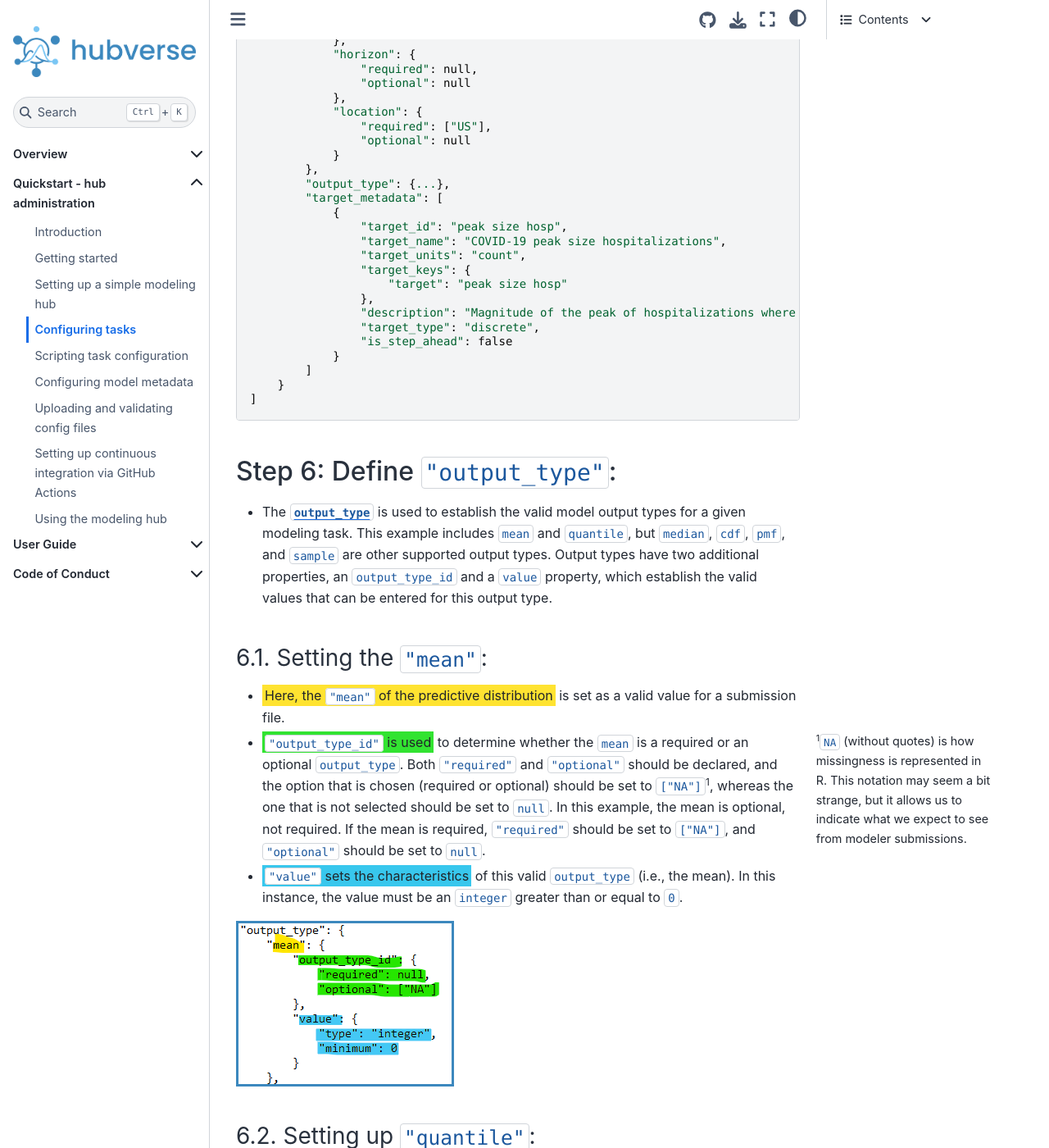
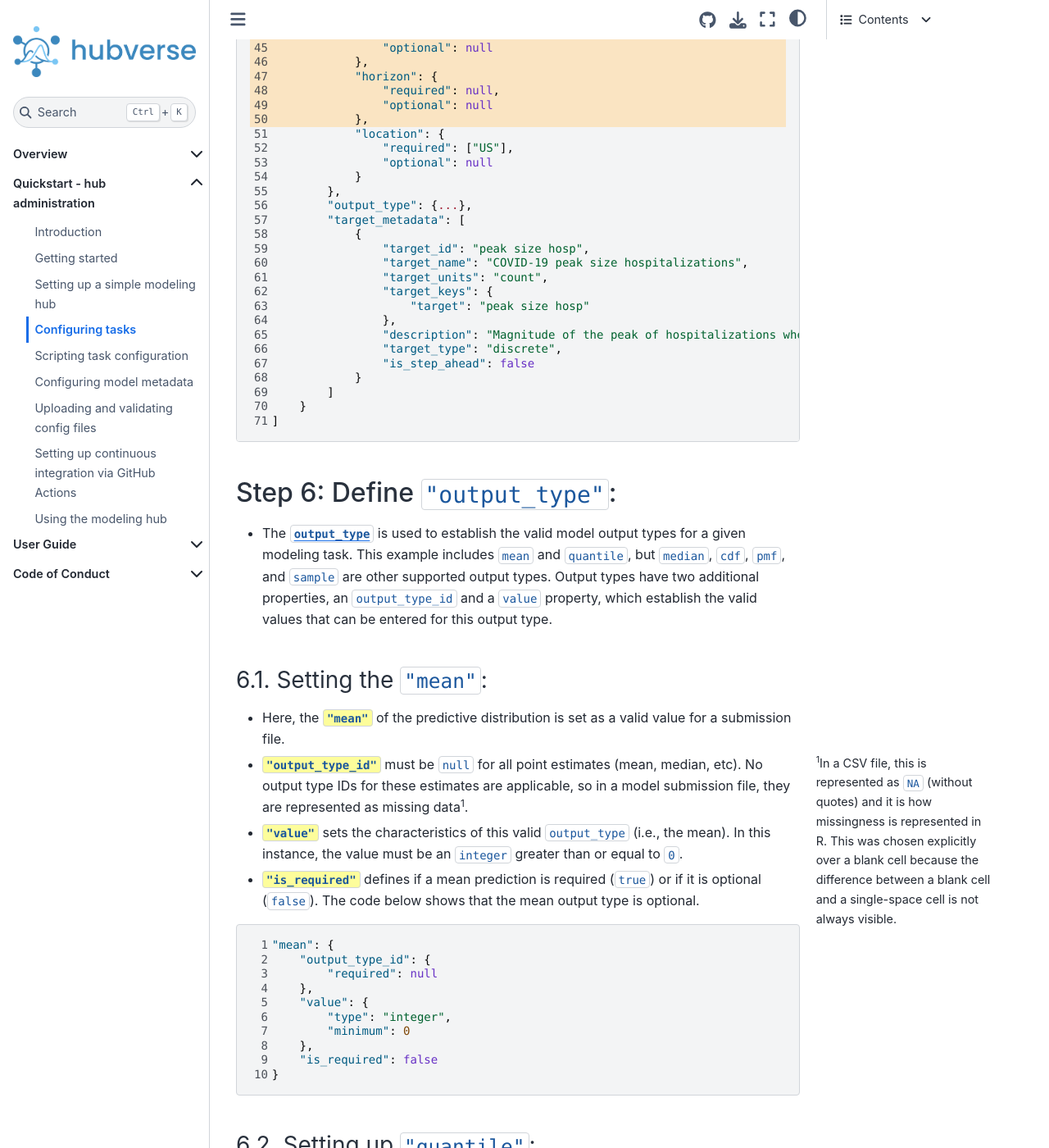
Before and after one commit to hubverse-org/hubDocs, a Sphinx documentation site: the page built from docs/source/quickstart-hub-admin/tasks-config.md, in a window 1280 px wide and 1400 px high, scrolled down 6156 px. Shown: the whole window at 82% size. Built offline with Sphinx 7.4.7 and the Sphinx Book theme 1.1.4, drawn with Linux system fonts in a browser that asks for light colours; comment, search, counter and statistics services are not loaded; some of the changed text lies outside the part shown.

Commit message:
update mean description to v4

````diff
--- a/docs/source/conf.py
+++ b/docs/source/conf.py
@@ -51,7 +51,8 @@ myst_enable_extensions = [
     "substitution",
     "tasklist",
     "colon_fence",
-    "attrs_inline"
+    "attrs_inline",
+    "attrs_block"
 ]
 
 # -- Options for HTML output
--- a/docs/source/quickstart-hub-admin/tasks-config.md
+++ b/docs/source/quickstart-hub-admin/tasks-config.md
@@ -107,28 +107,32 @@ As seen previously, each `task_ids` has a `required` and an `optional` property
 
 - To indicate **no possible additional information**, **`optional` can be set to `null`**.
 - If **`required` is set to `null`** but `optional` contains values, (see for example [`"location"`](#setting-up-location)): **no particular value is required, but at least one of the `optional` values is expected**.
-- There may be cases where we have **multiple `model_tasks` and a given task ID is relevant to one or more model tasks but not others.** For example, in the code snippet below, the `horizon` task id is relevant to the first model task, whose `target` is `inc covid hosp`, and any one of the optional values specified is expected in the `horizon` column in a model output file. However, **`horizon` is irrelevant to the second model task**, whose `target` is `peak size`. For this model task, **both `required` and `optional` are set to `null`** in the `horizon` task ID configuration, and `NA` is expected in the `horizon` column in model output files.
+- There may be cases where we have **multiple `model_tasks` and a given task ID is relevant to one or more model tasks but not others.** For example, in the code snippet below; on lines 8--14, the `horizon` task id is relevant to the first model task, whose `target` is `inc covid hosp`, and any one of the optional values specified is expected in the `horizon` column in a model output file.
+  However, shown on lines 43--50, **`horizon` is irrelevant to the second model task**, whose `target` is `peak size`. For this model task, **both `required` and `optional` are set to `null`** in the `horizon` task ID configuration, and a missing value (`NA`) is expected in the `horizon` column in model output files.
 
-```
+```{code-block} json
+:force: true
+:lineno-start: 1
+:emphasize-lines: 8-14,43-50
 "model_tasks": [
     {
         "task_ids": {
             "origin_date": {
                 "required": null,
-                    "optional": ["2022-11-28"]
+                "optional": ["2022-11-28"]
             },
-                "target": {
-                    "required": ["inc covid hosp"],
-                    "optional": null
-                },
-                "horizon": {
-                    "required": null,
-                    "optional": [0, 1, 2, 3, 4, 5, 6, 7, 8, 9, 10, 11, 12]
-                },
-                "location": {
-                    "required": ["US"],
-                    "optional": null
-                }
+            "target": {
+                "required": ["inc covid hosp"],
+                "optional": null
+            },
+            "horizon": {
+                "required": null,
+                "optional": [0, 1, 2, 3, 4, 5, 6, 7, 8, 9, 10, 11, 12]
+            },
+            "location": {
+                "required": ["US"],
+                "optional": null
+            }
         },
         "output_type": {...},
         "target_metadata": [
@@ -187,15 +191,29 @@ As seen previously, each `task_ids` has a `required` and an `optional` property
 - The [`output_type`](#model-output-format) is used to establish the valid model output types for a given modeling task. This example includes `mean` and `quantile`, but `median`, `cdf`, `pmf`, and `sample` are other supported output types. Output types have two additional properties, an `output_type_id` and  a `value` property, which establish the valid values that can be entered for this output type.
 
 ### 6.1. Setting the `"mean"`:
-- <mark style="background-color: #FFE331">Here, the `"mean"` of the predictive distribution</mark> is set as a valid value for a submission file.
-- <mark style="background-color: #32E331">`"output_type_id"` is used</mark> to determine whether the `mean` is a required or an optional `output_type`. Both `"required"` and `"optional"` should be declared, and the option that is chosen (required or optional) should be set to `["NA"]`[^missy], whereas the one that is not selected should be set to `null`. In this example, the mean is optional, not required. If the mean is required, `"required"` should be set to `["NA"]`, and `"optional"` should be set to `null`.
-- <mark style="background-color: #38C7ED">`"value"` sets the characteristics</mark> of this valid `output_type` (i.e., the mean). In this instance, the value must be an `integer` greater than or equal to `0`.
 
-[^missy]: `NA` (without quotes) is how missingness is represented in R. This notation may seem a bit strange, but it allows us to indicate what we expect to see from modeler submissions.
+- Here, the `"mean"`{.codeitem} of the predictive distribution is set as a valid value for a submission file.
+- `"output_type_id"`{.codeitem} must be `null` for all point estimates (mean,
+  median, etc). No output type IDs for these estimates are applicable, so in a
+  model submission file, they are represented as missing data[^missy].
+- `"value"`{.codeitem} sets the characteristics of this valid `output_type` (i.e., the mean). In this instance, the value must be an `integer` greater than or equal to `0`.
+- `"is_required"`{.codeitem} defines if a mean prediction is required (`true`) or if it is optional (`false`). The code below shows that the mean output type is optional.
 
-```{image} ../images/tasks-schema-6-1.png
-:alt: Some more lines of code in the tasks.json file
-:class: bordered
+[^missy]: In a CSV file, this is represented as `NA` (without quotes) and it is how missingness is represented in R. This was chosen explicitly over a blank cell because the difference between a blank cell and a single-space cell is not always visible.
+
+```{code-block} json
+:force: true
+:lineno-start: 1
+"mean": {
+    "output_type_id": {
+        "required": null
+    },
+    "value": {
+        "type": "integer",
+        "minimum": 0
+    },
+    "is_required": false
+}
 ```
 
 ### 6.2. Setting up `"quantile"`:
````
Also changed, not shown: docs/source/images/tasks-schema-6-1.png (deleted).
